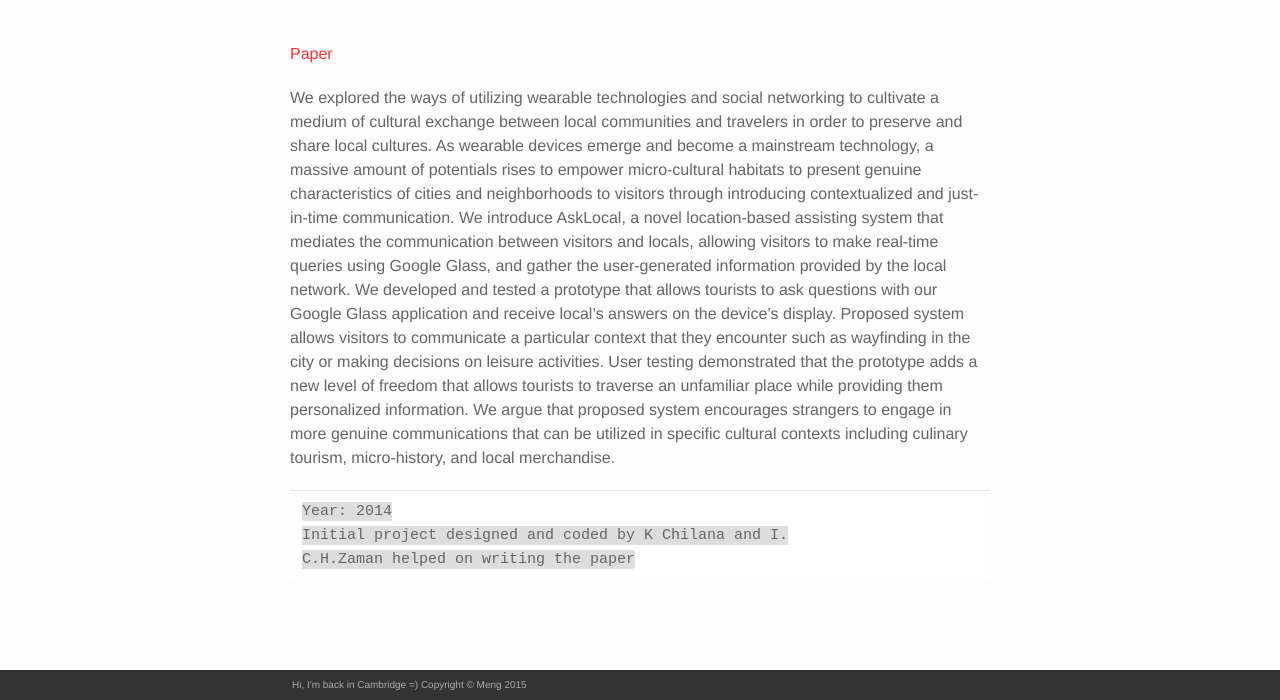
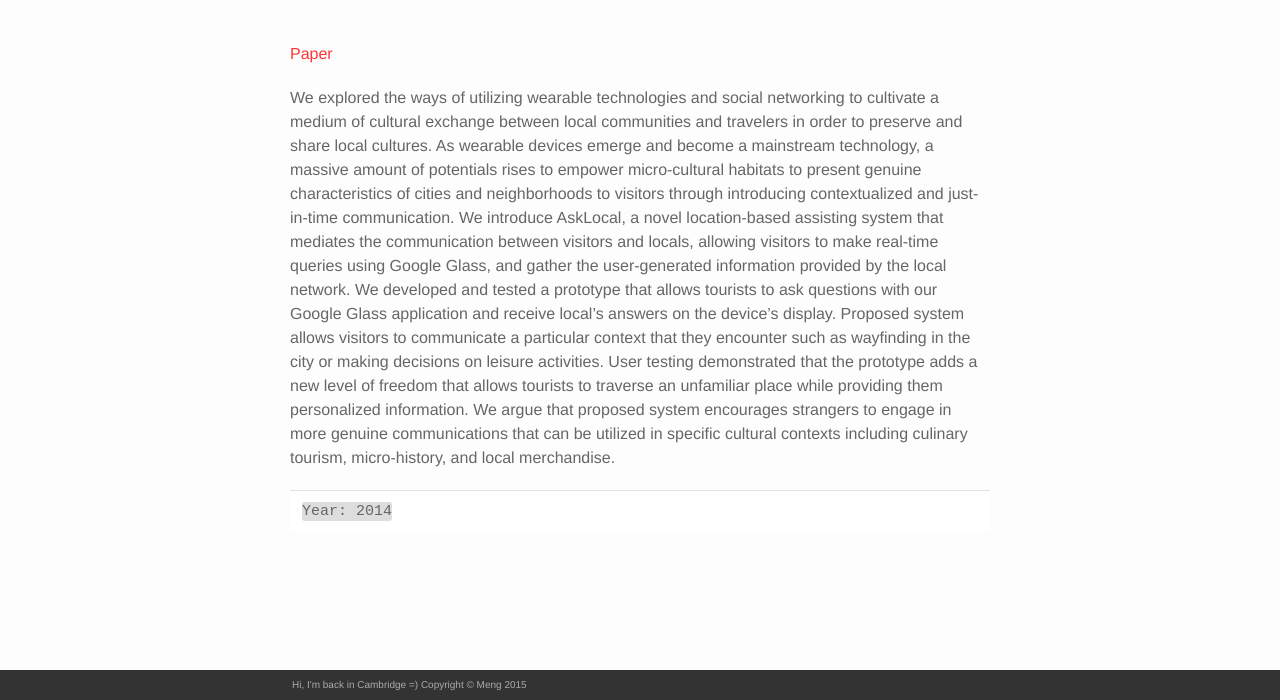
Before and after one commit to somniumm/somniumm.github.io, a Jekyll site: the page built from _test/20150930.markdown, in a window 1280 px wide and 900 px high, scrolled down 1820 px, cut to the strip 200-900 px from the top of the window. Built offline with Jekyll 4.4.1, drawn with Linux system fonts in a browser that asks for light colours; nearby versions of some CDN libraries.

Commit message:
Update 20150930.markdown

```diff
--- a/_test/20150930.markdown
+++ b/_test/20150930.markdown
@@ -26,5 +26,3 @@ We explored the ways of utilizing wearable technologies and social networking to
 ---
 
 	Year: 2014
-	Initial project designed and coded by K Chilana and I.
-	C.H.Zaman helped on writing the paper
```
